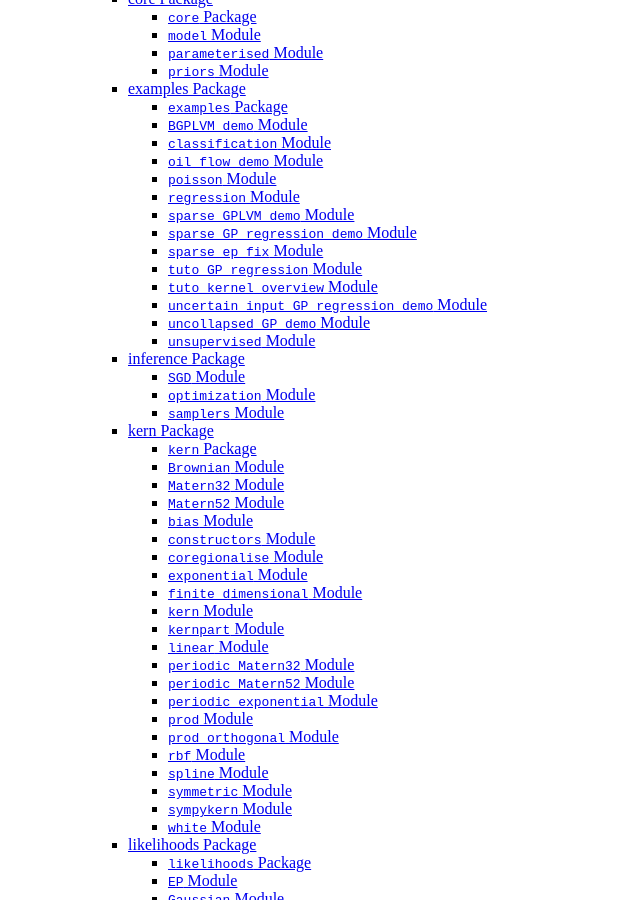
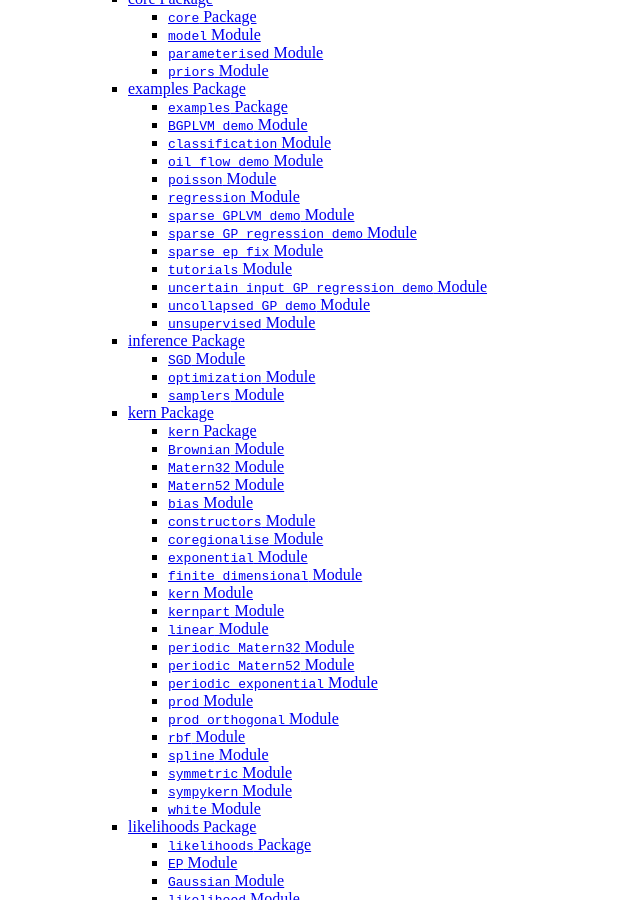
Before and after one commit to SheffieldML/GPy, a Sphinx documentation site: the page built from doc/index.rst, in a window 1280 px wide and 900 px high, scrolled down 500 px. Shown: the whole window, without its empty margins (0-640 px from the left). Built offline with Sphinx 7.4.7, drawn with Linux system fonts in a browser that asks for light colours; formulas are drawn with MathJax 3; pages that are not in the unit, such as notebooks, are missing from menus.

Commit message:
Small changes

```diff
--- a/doc/GPy.examples.rst
+++ b/doc/GPy.examples.rst
@@ -73,18 +73,10 @@ examples Package
     :undoc-members:
     :show-inheritance:
 
-:mod:`tuto_GP_regression` Module
---------------------------------
+:mod:`tutorials` Module
+-----------------------
 
-.. automodule:: GPy.examples.tuto_GP_regression
-    :members:
-    :undoc-members:
-    :show-inheritance:
-
-:mod:`tuto_kernel_overview` Module
-----------------------------------
-
-.. automodule:: GPy.examples.tuto_kernel_overview
+.. automodule:: GPy.examples.tutorials
     :members:
     :undoc-members:
     :show-inheritance:
--- a/doc/GPy.rst
+++ b/doc/GPy.rst
@@ -20,4 +20,5 @@ Subpackages
     GPy.kern
     GPy.likelihoods
     GPy.models
+    GPy.testing
     GPy.util
```
Also changed, not shown: 1 other file.
